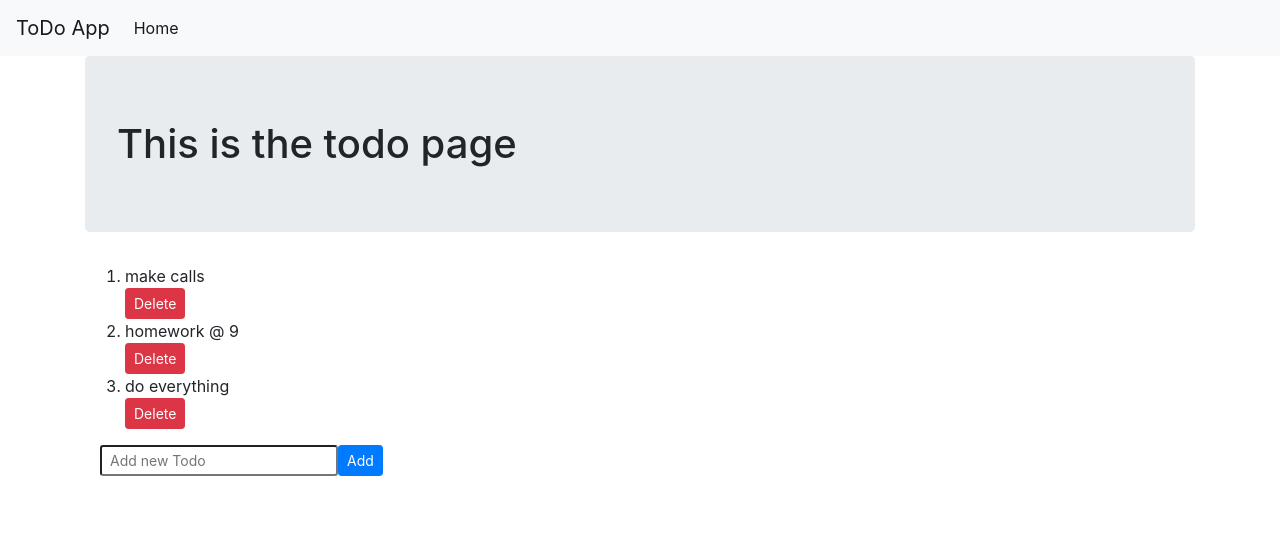
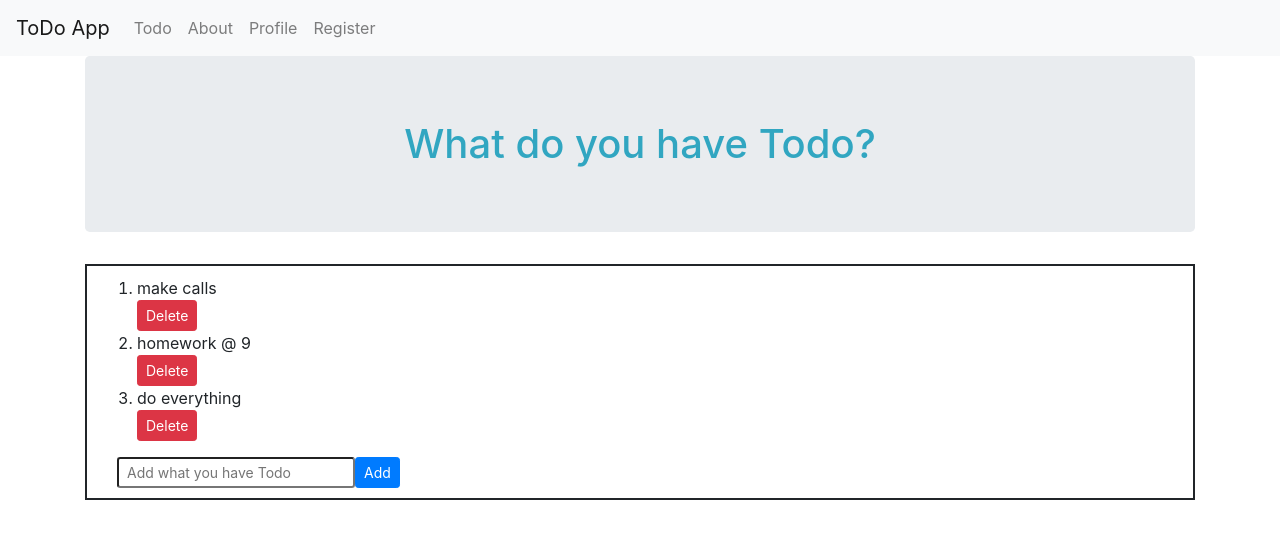
Before and after one commit to bhaskr11/todoapp, a Django app: page /todo/ in a window 1280 px wide. Shown: the top 539 px of the page. Run offline with Django 3.2, Linux system fonts and the light colour scheme; data comes from the database, SQL or seed files in the repository; both versions use the stored data as it was after the commit; some libraries are stand-ins or nearby versions.

Commit message:
Added about page, home page, and todo page

```diff
--- /dev/null
+++ b/app/static/app/main.css
@@ -0,0 +1,23 @@
+.jumbotron{
+    text-align: center;
+}
+
+.content{
+    border-style: solid;
+    border-width: 2px;
+    padding: 10px 5px 10px 10px;
+}
+
+h1{
+    color: rgb(49, 166, 193);
+}
+
+.link{
+    text-align: center;
+}
+
+/*todo.html css */
+.inputform{
+    padding-left: 10px;
+    margin-left: 10px;
+}
--- /dev/null
+++ b/app/templates/app/base.html
@@ -0,0 +1,49 @@
+{% load static %}
+
+<!doctype html>
+<html lang="en">
+  <head>
+    <!-- Required meta tags -->
+    <meta charset="utf-8">
+    <meta name="viewport" content="width=device-width, initial-scale=1, shrink-to-fit=no">
+
+    <!-- Bootstrap CSS -->
+    <link rel="stylesheet" href="https://stackpath.bootstrapcdn.com/bootstrap/4.3.1/css/bootstrap.min.css" integrity="sha384-ggOyR0iXCbMQv3Xipma34MD+dH/1fQ784/j6cY/iJTQUOhcWr7x9JvoRxT2MZw1T" crossorigin="anonymous">
+    <link rel="stylesheet" type="text/css" href="{% static 'app/main.css' %}">
+    <!-- <link rel="stylesheet" type="text/css" href="{% static 'app/form.css' %}"> -->
+
+
+    <title>TodoApp</title>
+  </head>
+  <body>
+        <nav class="navbar navbar-expand-lg navbar-light bg-light">
+                <a class="navbar-brand" href="{%url 'home'%}">ToDo App</a>
+                <button class="navbar-toggler" type="button" data-toggle="collapse" data-target="#navbarSupportedContent" aria-controls="navbarSupportedContent" aria-expanded="false" aria-label="Toggle navigation">
+                  <span class="navbar-toggler-icon"></span>
+                </button>
+
+                <div class="collapse navbar-collapse" id="navbarSupportedContent">
+                  <div class="navbar-nav">
+                      <a class="nav-link" href="{%url 'todo-home'%}">Todo<span class="sr-only">(current)</span></a>
+                      <a class="nav-item nav-link" href="{%url 'about'%}">About</a>
+                      <a class="nav-item nav-link" href="#">Profile</a>
+                      <a class="nav-item nav-link" href="#">Register</a>
+                  </div>
+                </div>
+              </nav>
+              {%block content%}
+                <div class="container">
+                    <h1 class="jumbotron">Welcome to the TodoApp</h1>
+                    <div class="link">
+                        <a class="btn btn-success btn-lg" href="{%url 'todo-home'%}">Go to what you haveTodo</a>
+                    </div>
+                </div>
+              {%endblock content%}
+
+    <!-- Optional JavaScript -->
+    <!-- jQuery first, then Popper.js, then Bootstrap JS -->
+    <script src="https://code.jquery.com/jquery-3.3.1.slim.min.js" integrity="sha384-q8i/X+965DzO0rT7abK41JStQIAqVgRVzpbzo5smXKp4YfRvH+8abtTE1Pi6jizo" crossorigin="anonymous"></script>
+    <script src="https://cdnjs.cloudflare.com/ajax/libs/popper.js/1.14.7/umd/popper.min.js" integrity="sha384-UO2eT0CpHqdSJQ6hJty5KVphtPhzWj9WO1clHTMGa3JDZwrnQq4sF86dIHNDz0W1" crossorigin="anonymous"></script>
+    <script src="https://stackpath.bootstrapcdn.com/bootstrap/4.3.1/js/bootstrap.min.js" integrity="sha384-JjSmVgyd0p3pXB1rRibZUAYoIIy6OrQ6VrjIEaFf/nJGzIxFDsf4x0xIM+B07jRM" crossorigin="anonymous"></script>
+  </body>
+</html>
--- a/app/templates/app/todo.html
+++ b/app/templates/app/todo.html
@@ -1,33 +1,10 @@
-<!doctype html>
-<html lang="en">
-  <head>
-    <!-- Required meta tags -->
-    <meta charset="utf-8">
-    <meta name="viewport" content="width=device-width, initial-scale=1, shrink-to-fit=no">
+{% extends 'app/base.html' %}
+{% load static %}
 
-    <!-- Bootstrap CSS -->
-    <link rel="stylesheet" href="https://stackpath.bootstrapcdn.com/bootstrap/4.3.1/css/bootstrap.min.css" integrity="sha384-ggOyR0iXCbMQv3Xipma34MD+dH/1fQ784/j6cY/iJTQUOhcWr7x9JvoRxT2MZw1T" crossorigin="anonymous">
-
-    <title>Hello, world!</title>
-  </head>
-  <body>
-        <nav class="navbar navbar-expand-lg navbar-light bg-light">
-                <a class="navbar-brand" href="#">ToDo App</a>
-                <button class="navbar-toggler" type="button" data-toggle="collapse" data-target="#navbarSupportedContent" aria-controls="navbarSupportedContent" aria-expanded="false" aria-label="Toggle navigation">
-                  <span class="navbar-toggler-icon"></span>
-                </button>
-
-                <div class="collapse navbar-collapse" id="navbarSupportedContent">
-                  <ul class="navbar-nav mr-auto">
-                    <li class="nav-item active">
-                      <a class="nav-link" href="#">Home <span class="sr-only">(current)</span></a>
-                    </li>
-                  </ul>
-                </div>
-              </nav>
+{% block content%}
 <div class="container">
-              <h1 class="jumbotron">This is the todo page</h1>
-
+    <h1 class="jumbotron">What do you have Todo?</h1>
+    <div class="content">
         <ol>
           {%for item in items%}
           <li>{{item}}</li>
@@ -38,20 +15,14 @@
           </div>
           {%endfor%}
         </ol>
-
-        <div class="container">
+        <div class="inputform">
             <form class="form-inline" action="/addTodo/" method="POST">{%csrf_token%}
-                <input placeholder="Add new Todo" type="text" class="form-control-sm" name="content"/>
+                <input placeholder="Add what you have Todo" type="text" class="form-control-sm" name="content"/>
                 <button class="btn btn-primary btn-sm" type="submit" value="add">Add</button>
             </form>
+        </div>
     </div>
 
 </div>
 
-    <!-- Optional JavaScript -->
-    <!-- jQuery first, then Popper.js, then Bootstrap JS -->
-    <script src="https://code.jquery.com/jquery-3.3.1.slim.min.js" integrity="sha384-q8i/X+965DzO0rT7abK41JStQIAqVgRVzpbzo5smXKp4YfRvH+8abtTE1Pi6jizo" crossorigin="anonymous"></script>
-    <script src="https://cdnjs.cloudflare.com/ajax/libs/popper.js/1.14.7/umd/popper.min.js" integrity="sha384-UO2eT0CpHqdSJQ6hJty5KVphtPhzWj9WO1clHTMGa3JDZwrnQq4sF86dIHNDz0W1" crossorigin="anonymous"></script>
-    <script src="https://stackpath.bootstrapcdn.com/bootstrap/4.3.1/js/bootstrap.min.js" integrity="sha384-JjSmVgyd0p3pXB1rRibZUAYoIIy6OrQ6VrjIEaFf/nJGzIxFDsf4x0xIM+B07jRM" crossorigin="anonymous"></script>
-  </body>
-</html>
+{%endblock content%}
--- a/app/views.py
+++ b/app/views.py
@@ -1,8 +1,16 @@
 from django.shortcuts import render
 from .models import TodoItem
 from django.http import HttpResponseRedirect
+from django.urls import reverse
 
 # Create your views here.
+def homeView(request):
+    return render(request, "app/base.html")
+
+def aboutView(request):
+    return render(request, "app/about.html")
+
+
 def todoView(request):
     items = TodoItem.objects.all()
     context = {
@@ -15,9 +23,9 @@ def addTodo(request):
     new_item = TodoItem(content = c)
     new_item.save()
 
-    return HttpResponseRedirect('/todo/')
+    return HttpResponseRedirect(reverse('todo-home'))
 
 def deleteTodo(request, todo_id):
     item_delete = TodoItem.objects.get(id = todo_id)
     item_delete.delete()
-    return HttpResponseRedirect('/todo/')
+    return HttpResponseRedirect(reverse('todo-home'))
--- a/todoapp/settings.py
+++ b/todoapp/settings.py
@@ -38,7 +38,7 @@ INSTALLED_APPS = [
     'django.contrib.messages',
     'django.contrib.staticfiles',
 
-    'app'
+    'app.apps.AppConfig'
 ]
 
 MIDDLEWARE = [
@@ -56,7 +56,7 @@ ROOT_URLCONF = 'todoapp.urls'
 TEMPLATES = [
     {
         'BACKEND': 'django.template.backends.django.DjangoTemplates',
-        'DIRS': [os.path.join(BASE_DIR, 'templates')],
+        'DIRS': [],
         'APP_DIRS': True,
         'OPTIONS': {
             'context_processors': [
--- a/todoapp/urls.py
+++ b/todoapp/urls.py
@@ -15,11 +15,13 @@ Including another URLconf
 """
 from django.contrib import admin
 from django.urls import path
-from app.views import todoView, addTodo, deleteTodo
+from app.views import todoView, addTodo, deleteTodo, homeView, aboutView
 
 urlpatterns = [
     path('admin/', admin.site.urls),
+    path('', homeView, name='home'),
     path('todo/', todoView, name='todo-home'),
+    path('about/', aboutView, name='about'),
     path('addTodo/', addTodo, name='addTodo'),
     path('deleteTodo/<int:todo_id>/', deleteTodo, name='deleteTodo'),
 ]
```
Also changed, not shown: app/templates/app/about.html (added, +9 -0 lines), db.sqlite3. Lines whose indentation alone changed are shown as unchanged.
